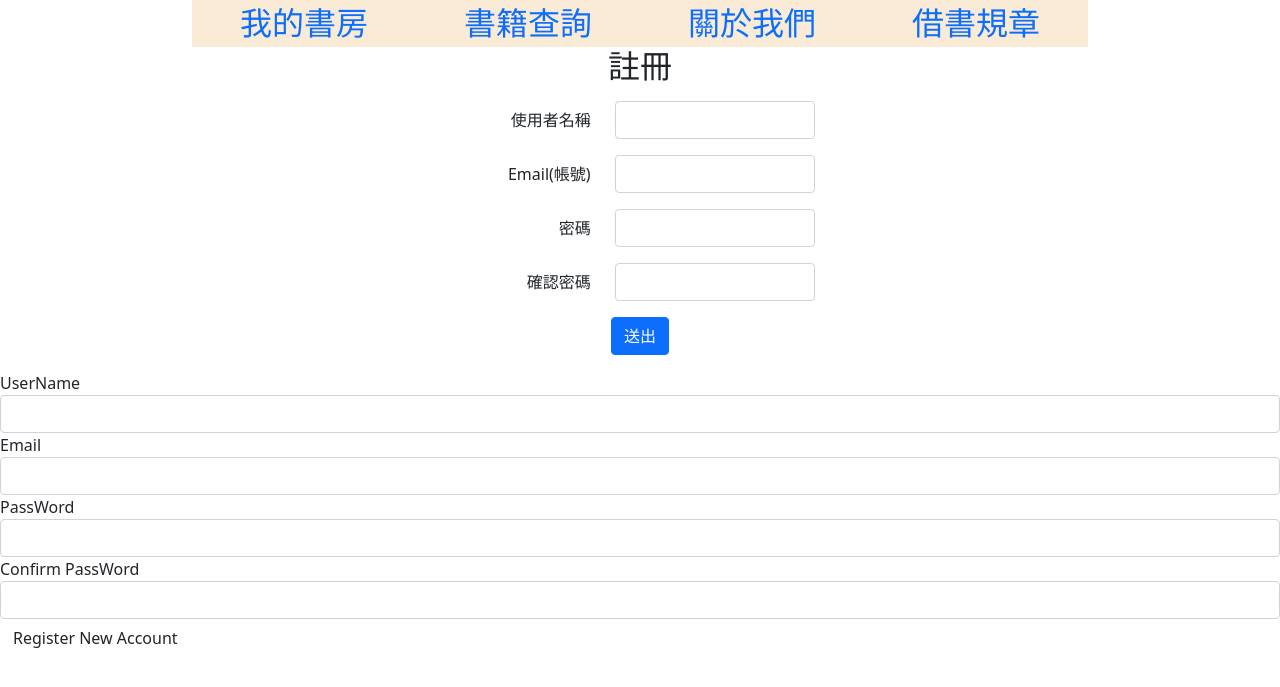
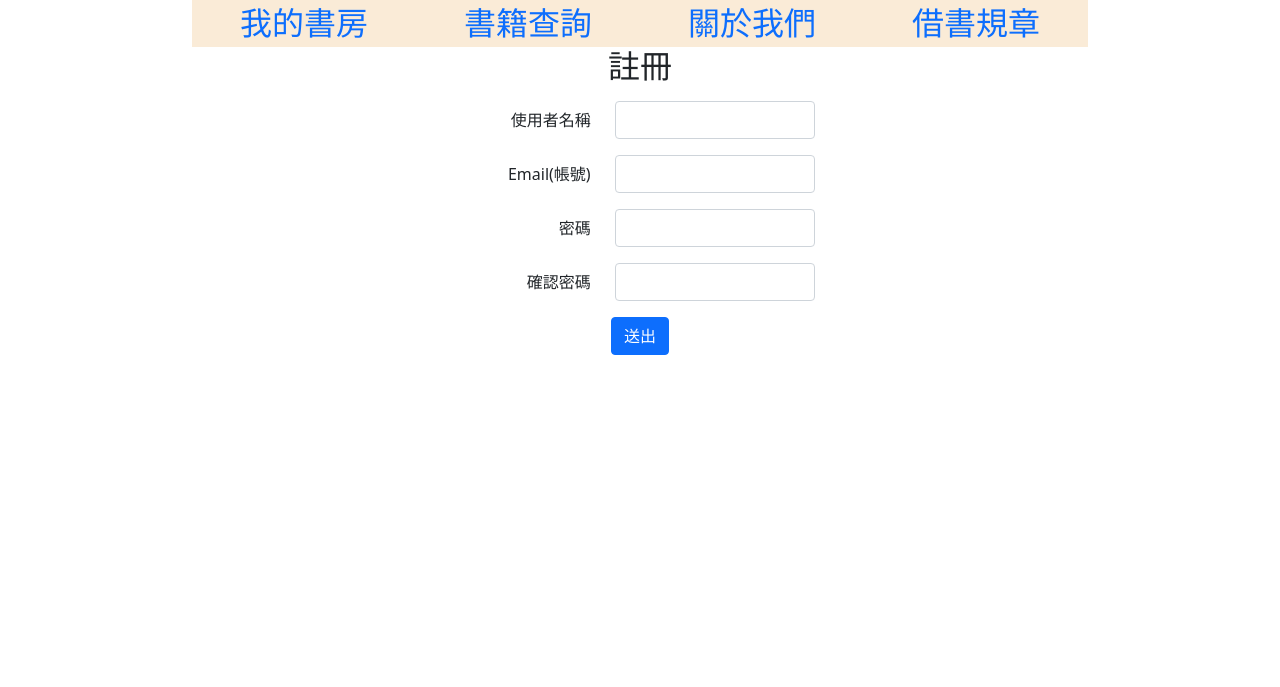
Before and after one commit to coco-8961/library_python, a Flask app: page /register in a window 1280 px wide. Shown: the part 99-786 px from the top of the page. Run offline with Flask 2, Linux system fonts and the light colour scheme; some libraries are stand-ins or nearby versions.

Commit message:
[bug] 登入失敗 資訊

```diff
--- a/app.py
+++ b/app.py
@@ -38,7 +38,7 @@ def login():
         else:
             error = 'Invalid UserId / Password'
             print(error)
-            return redirect(url_for('index'), error=error)
+            return "帳號或密碼錯誤"
 
 @app.route('/logout')
 def logout():
--- a/templates/about.html
+++ b/templates/about.html
@@ -68,7 +68,7 @@
                 <a href="/search" style="text-decoration:none;">書籍查詢</a>
             </div>
             <div class="col-3 text-center fs-2">
-                <a href="about" style="text-decoration:none;">關於我們</a>
+                <a href="/about" style="text-decoration:none;">關於我們</a>
             </div>
             <div class="col-3 text-center fs-2">
                 <a href="/rule" style="text-decoration:none;">借書規章</a>
--- a/templates/book.html
+++ b/templates/book.html
@@ -68,7 +68,7 @@
                 <a href="/search" style="text-decoration:none;">書籍查詢</a>
             </div>
             <div class="col-3 text-center fs-2">
-                <a href="about" style="text-decoration:none;">關於我們</a>
+                <a href="/about" style="text-decoration:none;">關於我們</a>
             </div>
             <div class="col-3 text-center fs-2">
                 <a href="/rule" style="text-decoration:none;">借書規章</a>
--- a/templates/index.html
+++ b/templates/index.html
@@ -70,7 +70,7 @@
                 <a href="/search" style="text-decoration:none;">書籍查詢</a>
             </div>
             <div class="col-3 text-center fs-2">
-                <a href="about" style="text-decoration:none;">關於我們</a>
+                <a href="/about" style="text-decoration:none;">關於我們</a>
             </div>
             <div class="col-3 text-center fs-2">
                 <a href="/rule" style="text-decoration:none;">借書規章</a>
--- a/templates/mybook.html
+++ b/templates/mybook.html
@@ -68,7 +68,7 @@
                 <a href="/search" style="text-decoration:none;">書籍查詢</a>
             </div>
             <div class="col-3 text-center fs-2">
-                <a href="about" style="text-decoration:none;">關於我們</a>
+                <a href="/about" style="text-decoration:none;">關於我們</a>
             </div>
             <div class="col-3 text-center fs-2">
                 <a href="/rule" style="text-decoration:none;">借書規章</a>
--- a/templates/register.html
+++ b/templates/register.html
@@ -68,7 +68,7 @@
                 <a href="/search" style="text-decoration:none;">書籍查詢</a>
             </div>
             <div class="col-3 text-center fs-2">
-                <a href="about" style="text-decoration:none;">關於我們</a>
+                <a href="/about" style="text-decoration:none;">關於我們</a>
             </div>
             <div class="col-3 text-center fs-2">
                 <a href="/rule" style="text-decoration:none;">借書規章</a>
@@ -112,22 +112,3 @@
 </div>
 </body>
 </html>
-
-<form action="" method="post"
-      class="form" role="form">
-    <input id="csrf_token" name="csrf_token" type="hidden"
-           value="IjFkNTgzYjQ4Zjk1ZTc0MGZjZjExYzE2MGQzNjY2YjkwNjY0ZDI5MTYi.YMNHJg.zCdLKDFEaqdTh15T2fE-a4IhZ_s">
-    <div class="form-group  required"><label class="control-label" for="username">UserName</label>
-        <input class="form-control" id="username" name="username" required type="text" value="">
-    </div>
-    <div class="form-group  required"><label class="control-label" for="email">Email</label>
-        <input class="form-control" id="email" name="email" required type="email" value="">
-    </div>
-    <div class="form-group  required"><label class="control-label" for="password">PassWord</label>
-        <input class="form-control" id="password" name="password" required type="password" value="">
-    </div>
-    <div class="form-group  required"><label class="control-label" for="password2">Confirm PassWord</label>
-        <input class="form-control" id="password2" name="password2" required type="password" value="">
-    </div>
-    <input class="btn btn-default" id="submit" name="submit" type="submit" value="Register New Account">
-</form>
--- a/templates/rule.html
+++ b/templates/rule.html
@@ -68,7 +68,7 @@
                 <a href="/search" style="text-decoration:none;">書籍查詢</a>
             </div>
             <div class="col-3 text-center fs-2">
-                <a href="about" style="text-decoration:none;">關於我們</a>
+                <a href="/about" style="text-decoration:none;">關於我們</a>
             </div>
             <div class="col-3 text-center fs-2">
                 <a href="/rule" style="text-decoration:none;">借書規章</a>
```
